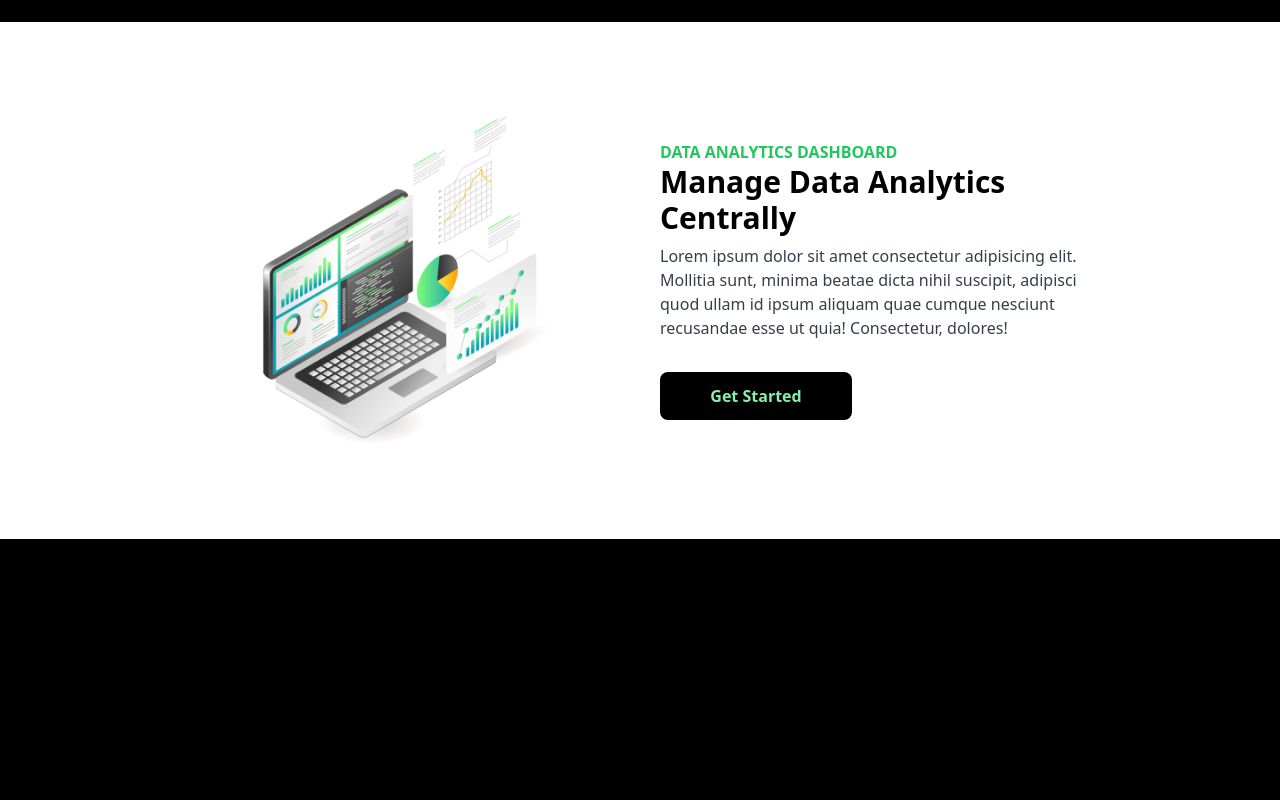
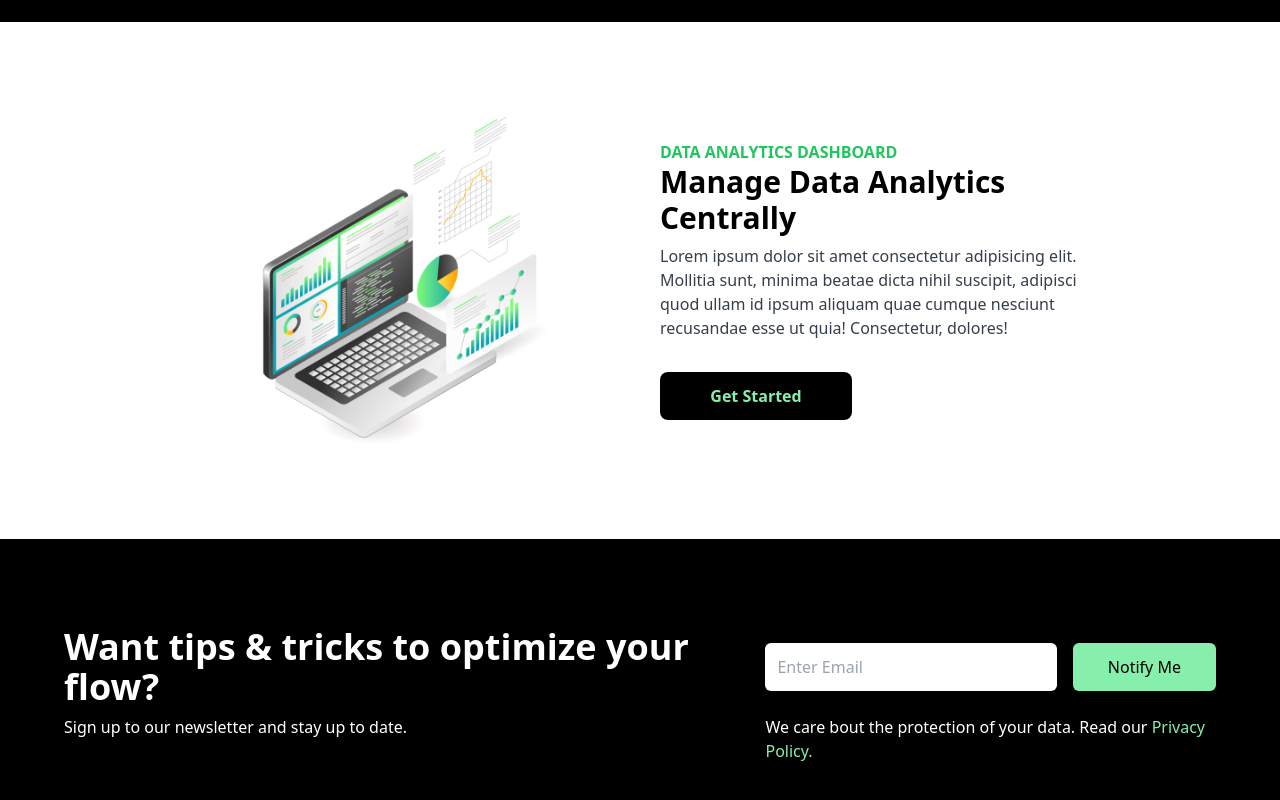
Before and after one commit to ChemicalElements/finance-app-layout, a React (Vite) app: page / in a window 1280 px wide. Shown: the part 846-1646 px from the top of the page. Before the commit the page ends 1385 px from the top, so only its background shows below. Built offline with nearby package versions, Linux system fonts and the light colour scheme.

Commit message:
feat: create newsletter component

```diff
--- a/src/App.tsx
+++ b/src/App.tsx
@@ -1,6 +1,7 @@
 import Hero from "./components/Hero";
 import Navbar from "./components/Navbar";
 import Analytics from "./components/Analytics";
+import Newsletter from "./components/Newsletter";
 
 const App = () => (
   <>
@@ -10,6 +11,7 @@ const App = () => (
     <main>
       <Hero />
       <Analytics />
+      <Newsletter />
     </main>
   </>
 );
--- /dev/null
+++ b/src/components/Newsletter.tsx
@@ -0,0 +1,35 @@
+const Newsletter = () => (
+  <section className="w-full p-16 text-white">
+    <div className="lg:gap- mx-auto flex max-w-[1240px] flex-col gap-8 lg:flex-row">
+      {/* left  */}
+      <hgroup className="my-4">
+        <h1 className="py-2 text-2xl font-bold sm:text-3xl md:text-4xl">
+          Want tips & tricks to optimize your flow?
+        </h1>
+        <p>Sign up to our newsletter and stay up to date.</p>
+      </hgroup>
+
+      {/* right  */}
+      <div className="my-4">
+        {/* form  */}
+        <form className="flex w-full flex-col items-center justify-between sm:flex-row">
+          <input
+            className="flex w-full rounded-md p-3 text-black"
+            type="email"
+            placeholder="Enter Email"
+          />
+          <button className="my-6 ml-4 w-[200px] rounded-md bg-green-300 px-6 py-3 font-medium text-black">
+            Notify Me
+          </button>
+        </form>
+        {/* privacy  */}
+        <p>
+          We care bout the protection of your data. Read our{" "}
+          <span className="text-green-300">Privacy Policy.</span>
+        </p>
+      </div>
+    </div>
+  </section>
+);
+
+export default Newsletter;
```
Also changed, not shown: 1 other file (tests, documents, lock files or other folders).
